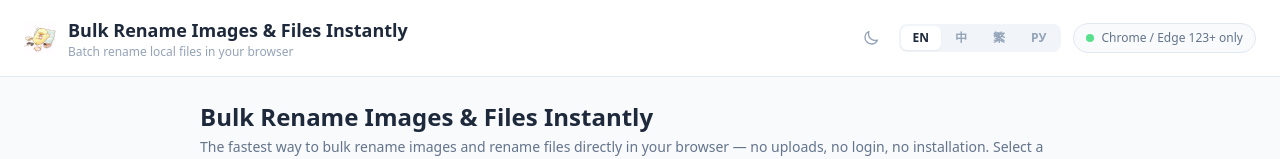
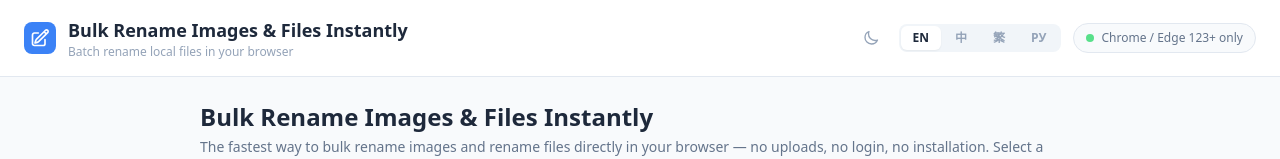
Before and after one commit to Erza-Shucarlet/ai-bulk-rename-images, a React (Vite) app: page / in a window 1280 px wide. Shown: the top 159 px of the page. Built offline with nearby package versions, Linux system fonts and the light colour scheme.

Commit message:
chore: 替換瀏覽器 favicon 為胖黃鴨，還原 Header SVG logo
Co-Authored-By: Claude Sonnet 4.6 <noreply@anthropic.com>

```diff
--- a/index.html
+++ b/index.html
@@ -2,7 +2,7 @@
 <html lang="en">
   <head>
     <meta charset="UTF-8" />
-    <link rel="icon" type="image/svg+xml" href="/favicon.svg" />
+    <link rel="icon" type="image/jpeg" href="/logo.jpeg" />
     <meta name="viewport" content="width=device-width, initial-scale=1.0" />
 
     <!-- SEO 核心标签 -->
--- a/src/App.tsx
+++ b/src/App.tsx
@@ -131,7 +131,11 @@ function App() {
           <div className="max-w-7xl mx-auto flex items-center justify-between">
             {/* Logo + Title */}
             <div className="flex items-center gap-3">
-              <img src="/logo.jpeg" alt="logo" className="w-8 h-8 rounded-lg object-cover" />
+              <div className="w-8 h-8 bg-blue-500 rounded-lg flex items-center justify-center">
+                <svg className="w-5 h-5 text-white" fill="none" viewBox="0 0 24 24" strokeWidth={2} stroke="currentColor">
+                  <path strokeLinecap="round" strokeLinejoin="round" d="M16.862 4.487l1.687-1.688a1.875 1.875 0 112.652 2.652L10.582 16.07a4.5 4.5 0 01-1.897 1.13L6 18l.8-2.685a4.5 4.5 0 011.13-1.897l8.932-8.931zm0 0L19.5 7.125M18 14v4.75A2.25 2.25 0 0115.75 21H5.25A2.25 2.25 0 013 18.75V8.25A2.25 2.25 0 015.25 6H10" />
+                </svg>
+              </div>
               <div>
                 <span className="text-lg font-bold text-slate-800 dark:text-slate-100">{t('h1')}</span>
                 <p className="text-xs text-slate-400 dark:text-slate-500">{t('appSubtitle')}</p>
```
Also changed, not shown: 1 other file (tests, documents, lock files or other folders).
